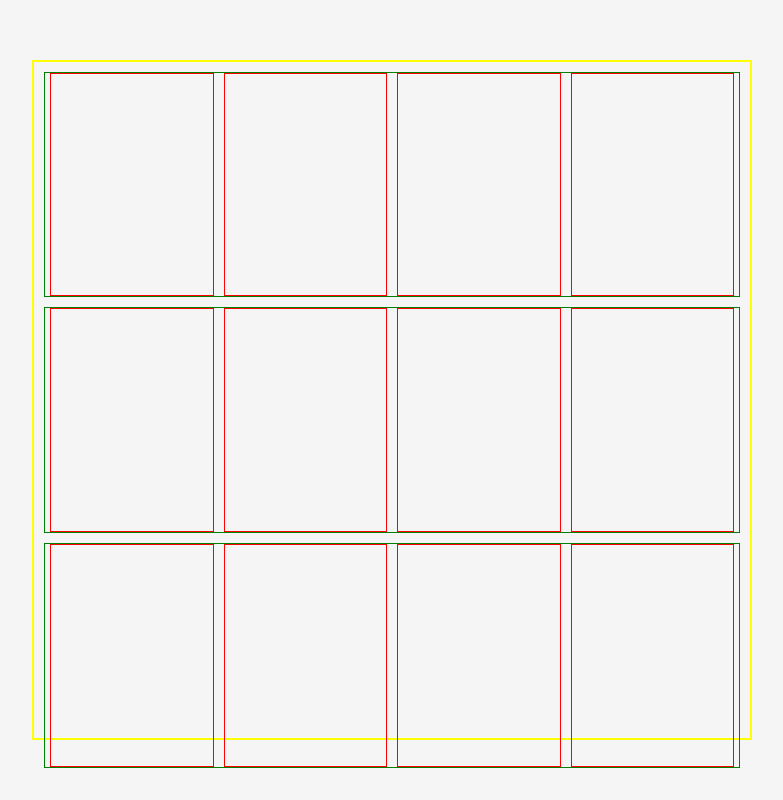
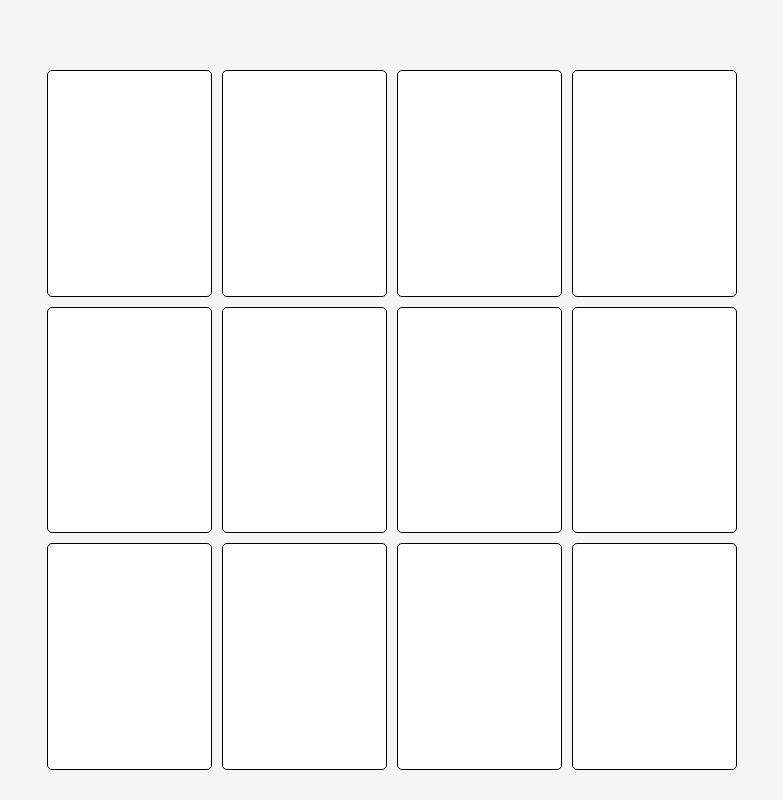
Before and after one commit to bugagashinka/memory-pair-game, a plain HTML site: page index.html in a window 1280 px wide. Shown: the whole page, without its empty margins (248-1031 px from the left). Drawn offline with Linux system fonts and the light colour scheme.

Commit message:
Add card flip animation

```diff
--- a/styles/main.css
+++ b/styles/main.css
@@ -22,7 +22,6 @@ body {
 
 .board {
   flex-grow: 1;
-  border: 2px solid yellow;
   margin: auto;
   min-width: 360px;
   max-width: 720px;
@@ -34,19 +33,52 @@ body {
   justify-content: center;
   align-items: center;
   height: calc(100% / 3);
-  /* margin: 0 auto; */
   margin: 10px;
-  border: 1px solid green;
 }
 
 .flip-container {
   display: inline-block;
+  background-color: transparent;
   margin: 5px;
   text-align: center;
   flex-grow: 1;
   min-width: 85px;
   height: 100%;
-  border: 1px solid red;
+  perspective: 1000px;
+}
+
+.flipper {
+  position: relative;
+  width: 100%;
+  height: 100%;
+  text-align: center;
+  transition: transform 0.8s;
+  transform-style: preserve-3d;
+}
+
+.flip-container:hover .flipper {
+  transform: rotateY(180deg);
+}
+
+.front,
+.back {
+  position: absolute;
+  width: 100%;
+  height: 100%;
+  backface-visibility: hidden;
+  border: 1px solid #000;
+  border-radius: 5px;
+}
+
+.front {
+  background-color: #fff;
+  color: black;
+}
+
+.back {
+  background-color: #555;
+  color: white;
+  transform: rotateY(180deg);
 }
 
 @media screen and (min-width: 450px) {
```
